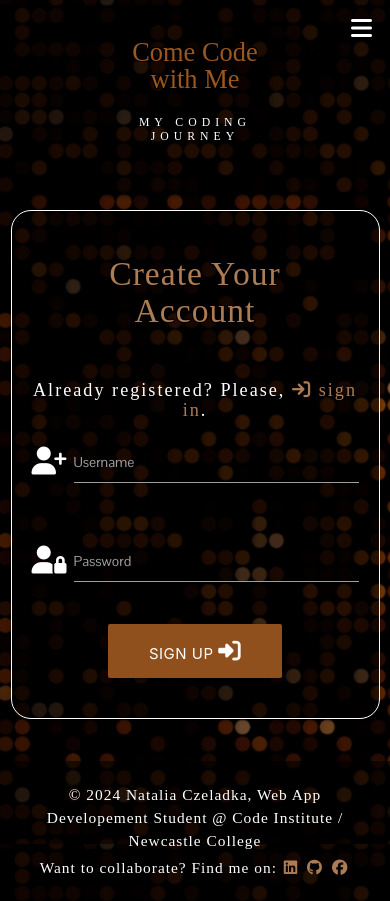
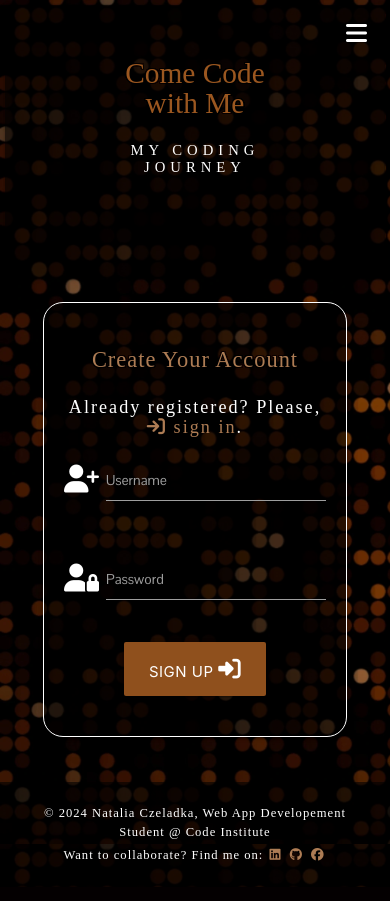
Before and after one commit to NataliaCzeladka/come-code-with-me, a Flask app: page /sign_up in a window 390 px wide. Run offline with Flask 2, Linux system fonts and the light colour scheme; some libraries are stand-ins or nearby versions; some web fonts are replaced.

Commit message:
Add media queries to help with responsiveness

```diff
--- a/static/css/style.css
+++ b/static/css/style.css
@@ -22,11 +22,15 @@
 
 main {
     flex: 1 0 auto;
-    padding: 2% 0;
+    padding: 1% 0;
+}
+
+header {
+    padding: 5px;
 }
 
 nav {
-    min-height: 10vw;
+    min-height: 11vw;
 }
 
 .black-transparent {
@@ -45,10 +49,12 @@
 .blog-name h1 {
     color: #9b5720;
     font-family: 'Stint Ultra Expanded', serif;
+    font-size: 160%;
     text-shadow: #000 0px 0px 1px,   #000 0px 0px 1px,   #000 0px 0px 1px,
         #000 0px 0px 1px,   #000 0px 0px 1px,   #000 0px 0px 1px,
         #000 0px 0px 1px,   #000 0px 0px 1px,   #000 0px 0px 1px,
         #000 0px 0px 1px,   #000 0px 0px 1px,   #000 0px 0px 1px;
+    padding: 15px 0 0 0;
 }
 
 .blog-name h6 {
@@ -358,38 +415,88 @@
         font-size: 40%;
         line-height: 130%;
     }
+
+    .intro div img {
+        width: 100%;
+        padding: 10px;
+    }
+
+    .sacramento {
+        font-size: 180%;
+    }
+
+    .form-outer h3 {
+        font-size: 200%;
+        margin: 15px 10px;
+    }
 }
 
 @media screen and (min-width: 330px) and (max-width: 449px) {
 
-    nav {
-        min-height: 50vw;
+    main {
+        padding: 3% 0;
     }
-
-    .blog-name h1 {
-        font-size: 90%;
-        line-height: 100%;
-    }
-
-    .blog-name h6 {
-        font-size: 40%;
-        line-height: 120%;
-    }
-}
-
-@media screen and (max-width: 329px) {
 
     nav {
         min-height: 70vw;
     }
 
     .blog-name h1 {
-        font-size: 90%;
+        font-size: 100%;
         line-height: 100%;
     }
 
     .blog-name h6 {
-        font-size: 40%;
+        font-size: 50%;
         line-height: 120%;
     }
+
+    .intro div img {
+        width: 100%;
+        padding: 10px;
+    }
+
+    .form-outer h3 {
+            font-size: 160%;
+            margin: 15px 10px;
+        }
+
+    footer {
+        font-size: 90%;
+    }
 }
+
+@media screen and (max-width: 329px) {
+
+    main {
+        padding: 3% 0;
+    }
+
+    nav {
+        min-height: 90vw;
+    }
+
+    .blog-name h1 {
+        font-size: 100%;
+        line-height: 100%;
+    }
+
+    .blog-name h6 {
+        font-size: 50%;
+        line-height: 120%;
+    }
+
+    .intro div img {
+        width: 100%;
+        padding: 10px;
+    }
+
+    .form-outer h3 {
+        font-size: 160%;
+        margin: 15px 10px;
+    }
+
+    footer {
+        font-size: 90%;
+    }
+}
--- a/templates/base.html
+++ b/templates/base.html
@@ -85,7 +85,7 @@
 
     <footer class="black-transparent">
         <div class="center-align">
-        © 2024 Natalia Czeladka, Web App Developement Student @ Code Institute / Newcastle College
+        © 2024 Natalia Czeladka, Web App Developement Student @ Code Institute
         </div>
         <div class="center-align">
           Want to collaborate? Find me on:
--- a/templates/read_post.html
+++ b/templates/read_post.html
@@ -2,7 +2,7 @@
 {% block content %}
 
 <div class="row">
-    <form class="col s12 m8 offset-m2">
+    <form class="col s10 offset-s1 m8 offset-m2">
         <div class="row black form-outer">
             <p><i class="fa-solid fa-thumbtack left brown-text"></i>Category: {{ blog_post.category_name }}</p>
             <p><i class="fa-solid fa-calendar-days left brown-text"></i>Date created: {{ blog_post.date_created }}</p>
@@ -16,7 +16,7 @@
 </div>
 
 <div class="row">
-    <div class="col s12 m8 offset-m2 black form-outer">
+    <div class="col s10 offset-s1 m8 offset-m2 black form-outer">
         <div>
             <h4>Comments:</h4>
             <ul>
--- a/templates/sign_up.html
+++ b/templates/sign_up.html
@@ -3,16 +3,18 @@
 
 
 <div class="row">
-        <form class="col s12 m8 l6 offset-l3" method="POST" action="{{ url_for('sign_up') }}">
+    <form class="col s10 offset-s1 m8 offset-m2 xl6 offset-xl3" method="POST" action="{{ url_for('sign_up') }}">
         <div class="card-panel black-transparent form-outer">
             <h3 class="center-align form-title">Create Your Account</h3>
-                <h6 class="center-align form-title">Already registered? Please, <a href="{{ url_for('sign_in')}}" class="internal-link" aria-label="It opens Sign In page"><i class="fa-solid fa-arrow-right-to-bracket"></i> sign in</a>.</h6>
+            <h6 class="center-align form-title">Already registered? Please, <a href="{{ url_for('sign_in')}}"
+                    class="internal-link" aria-label="It opens Sign In page"><i
+                        class="fa-solid fa-arrow-right-to-bracket"></i> sign in</a>.</h6>
             <!-- username -->
             <div class="row">
                 <div class="input-field col s12">
                     <i class="fas fa-user-plus prefix"></i>
-						<input id="username" name="username" type="text" minlength="5"
-                        maxlength="15" pattern="^[a-zA-Z0-9]{5,15}$" class="validate white-text" required>
+                    <input id="username" name="username" type="text" minlength="5" maxlength="15"
+                        pattern="^[a-zA-Z0-9]{5,15}$" class="validate white-text" required>
                     <label for="username">Username</label>
                 </div>
             </div>
@@ -20,8 +22,8 @@
             <div class="row">
                 <div class="input-field col s12">
                     <i class="fas fa-user-lock prefix"></i>
-                        <input id="password" name="password" type="password" minlength="5"
-                        maxlength="15" pattern="^[a-zA-Z0-9]{5,15}$" class="validate white-text" required>
+                    <input id="password" name="password" type="password" minlength="5" maxlength="15"
+                        pattern="^[a-zA-Z0-9]{5,15}$" class="validate white-text" required>
                     <label for="password">Password</label>
                 </div>
             </div>
```
Also changed, not shown: other parts of static/css/style.css (+58 -7 lines), templates/sign_in.html (+5 -5 lines). Lines whose indentation alone changed are shown as unchanged.
